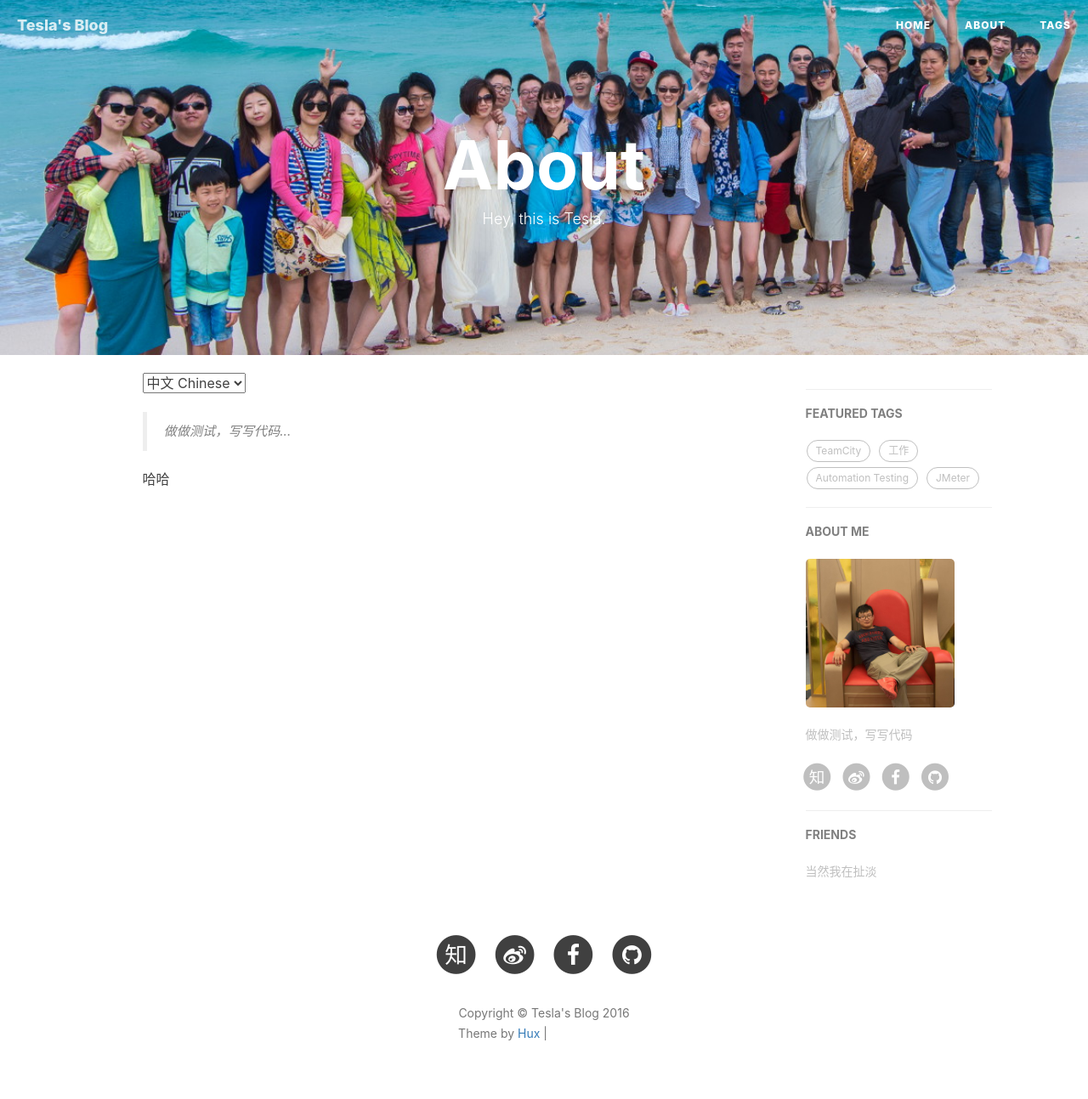
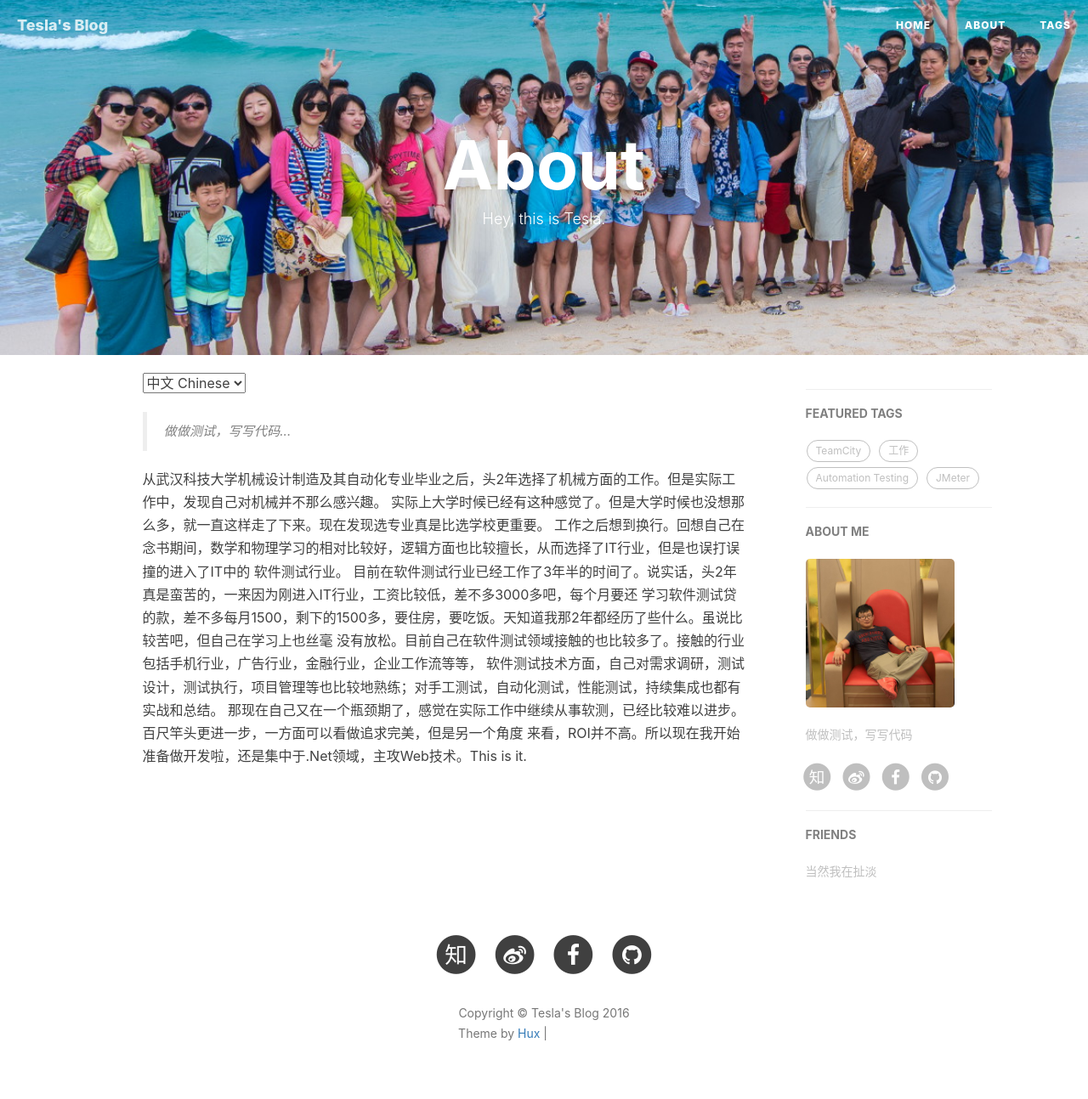
Before and after one commit to ccflyme/ccflyme.github.io, a Jekyll site: the page built from about.html, in a window 1280 px wide. Shown: the whole page at 85% size. Built offline with Jekyll 4.4.1, drawn with Linux system fonts in a browser that asks for light colours; comment, search, counter and statistics services are not loaded; grey boxes are pictures that could not be loaded.

Commit message:
update about

```diff
--- a/about.html
+++ b/about.html
@@ -16,7 +16,20 @@ header-img: "img/about-bg.jpg"
     <blockquote>
         做做测试，写写代码...
     </blockquote>
-    哈哈
+    从武汉科技大学机械设计制造及其自动化专业毕业之后，头2年选择了机械方面的工作。但是实际工作中，发现自己对机械并不那么感兴趣。
+    实际上大学时候已经有这种感觉了。但是大学时候也没想那么多，就一直这样走了下来。现在发现选专业真是比选学校更重要。
+
+    工作之后想到换行。回想自己在念书期间，数学和物理学习的相对比较好，逻辑方面也比较擅长，从而选择了IT行业，但是也误打误撞的进入了IT中的
+    软件测试行业。
+
+    目前在软件测试行业已经工作了3年半的时间了。说实话，头2年真是蛮苦的，一来因为刚进入IT行业，工资比较低，差不多3000多吧，每个月要还
+    学习软件测试贷的款，差不多每月1500，剩下的1500多，要住房，要吃饭。天知道我那2年都经历了些什么。虽说比较苦吧，但自己在学习上也丝毫
+    没有放松。目前自己在软件测试领域接触的也比较多了。接触的行业包括手机行业，广告行业，金融行业，企业工作流等等，
+    软件测试技术方面，自己对需求调研，测试设计，测试执行，项目管理等也比较地熟练；对手工测试，自动化测试，性能测试，持续集成也都有实战和总结。
+
+    那现在自己又在一个瓶颈期了，感觉在实际工作中继续从事软测，已经比较难以进步。百尺竿头更进一步，一方面可以看做追求完美，但是另一个角度
+    来看，ROI并不高。所以现在我开始准备做开发啦，还是集中于.Net领域，主攻Web技术。This is it.
+
 
 
 
```
